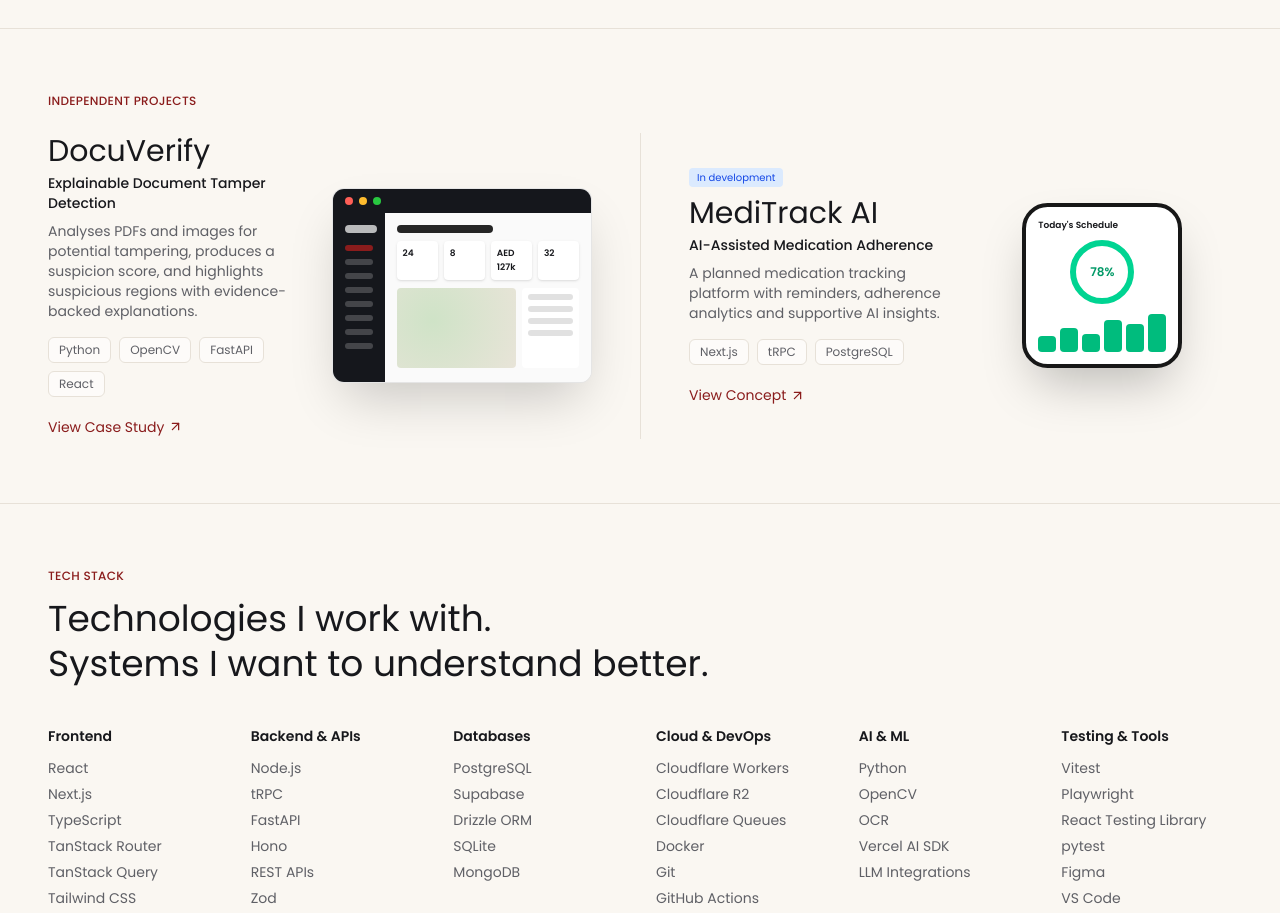
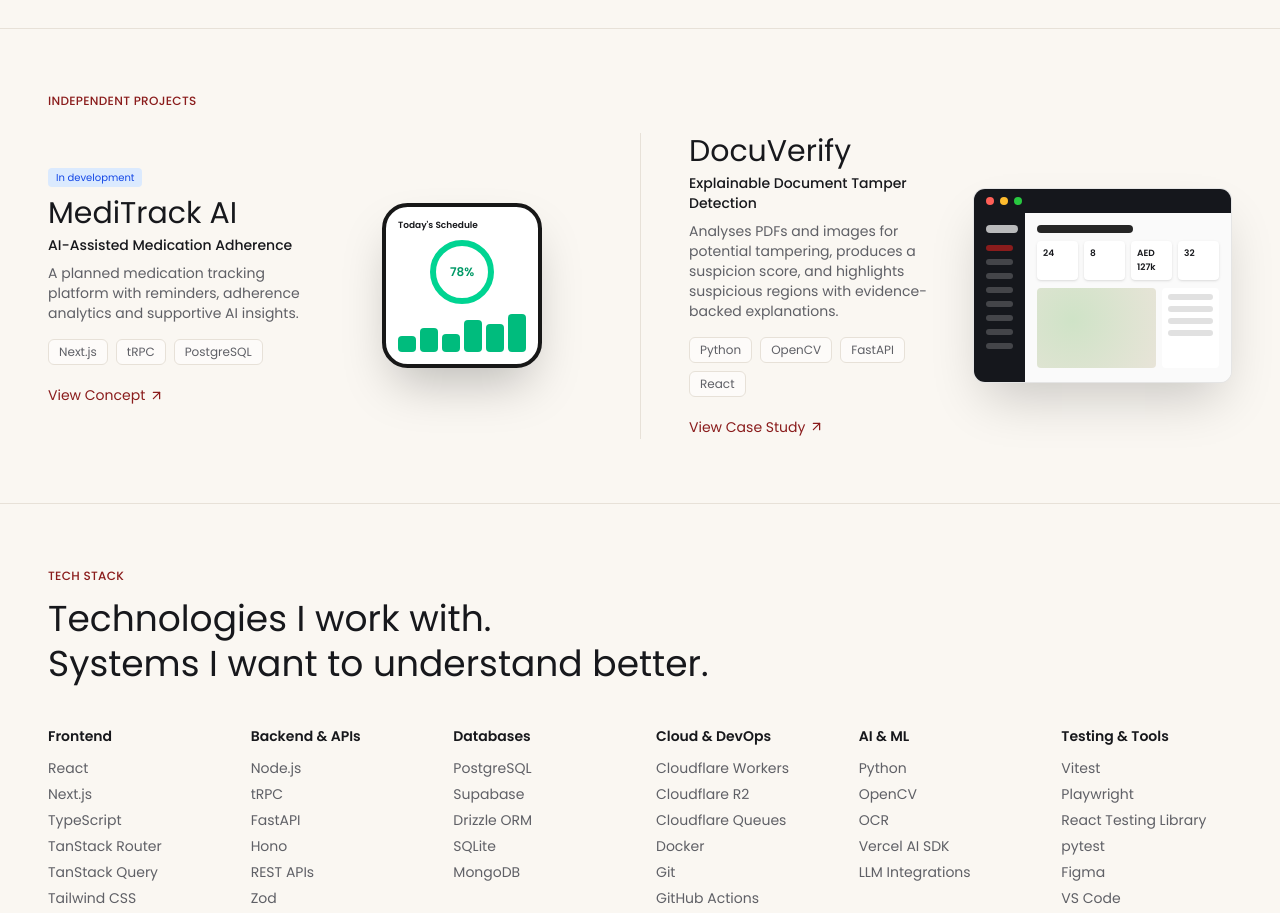
Before and after one commit to 7sthunder/portfolio, a React (Vite) app: page / in a window 1280 px wide. Shown: the part 1800-2713 px from the top of the page. Built offline with nearby package versions, Linux system fonts and the light colour scheme.

Commit message:
Swap independent projects: MediTrack AI first

```diff
--- a/src/App.tsx
+++ b/src/App.tsx
@@ -327,7 +327,7 @@ export default function App() {
                   <div className="mt-4 flex flex-wrap gap-2">{p.tags.map((t) => <Tag key={t} t={t} />)}</div>
                   <a href="#" className="mt-5 inline-flex items-center gap-1 text-sm text-wine">{p.cta}<ArrowUpRight size={15} /></a>
                 </div>
-                {i === 0 ? <Window kind="dash" className="aspect-[4/3]" /> : <Phone />}
+                {p.status ? <Phone /> : <Window kind="dash" className="aspect-[4/3]" />}
               </article>
             ))}
           </div>
--- a/src/data.ts
+++ b/src/data.ts
@@ -40,8 +40,8 @@ export const more: Project[] = [
     ] },
 ];
 export const independent = [
+  { title: "MediTrack AI", sub: "AI-Assisted Medication Adherence", blurb: "A planned medication tracking platform with reminders, adherence analytics and supportive AI insights.", tags: ["Next.js", "tRPC", "PostgreSQL"], cta: "View Concept", status: "In development" },
   { title: "DocuVerify", sub: "Explainable Document Tamper Detection", blurb: "Analyses PDFs and images for potential tampering, produces a suspicion score, and highlights suspicious regions with evidence-backed explanations.", tags: ["Python", "OpenCV", "FastAPI", "React"], cta: "View Case Study", status: "" },
-  { title: "MediTrack AI", sub: "AI-Assisted Medication Adherence", blurb: "A planned medication tracking platform with reminders, adherence analytics and supportive AI insights.", tags: ["Next.js", "tRPC", "PostgreSQL"], cta: "View Concept", status: "In development" },
 ];
 export const stack: Record<string, string[]> = {
   Frontend: ["React", "Next.js", "TypeScript", "TanStack Router", "TanStack Query", "Tailwind CSS", "shadcn/ui", "Astro", "React Native", "Expo"],
```
